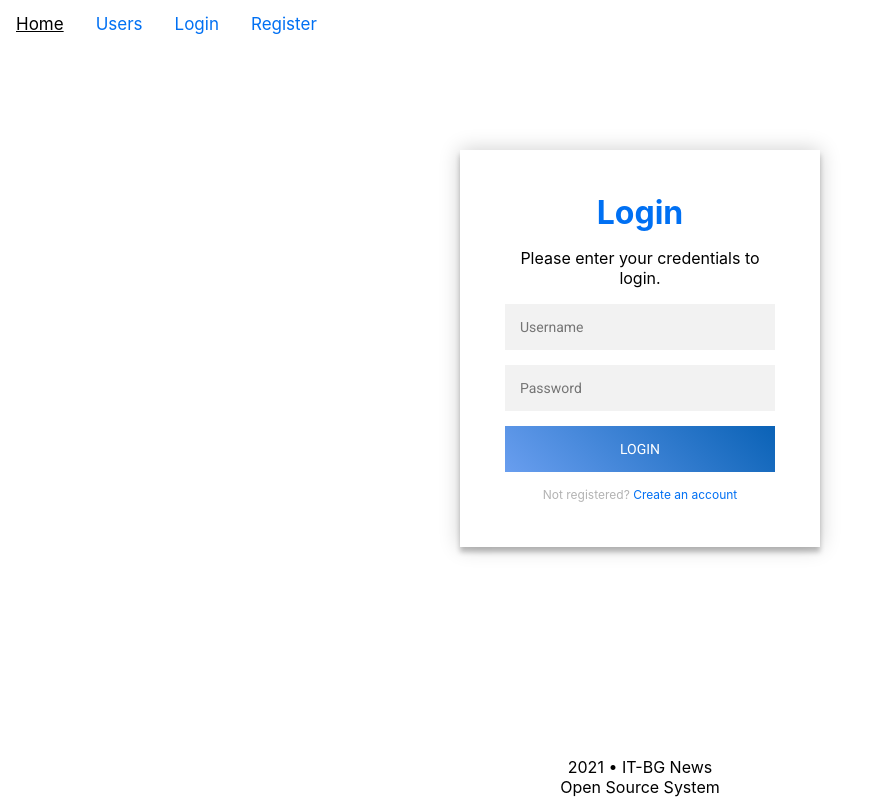
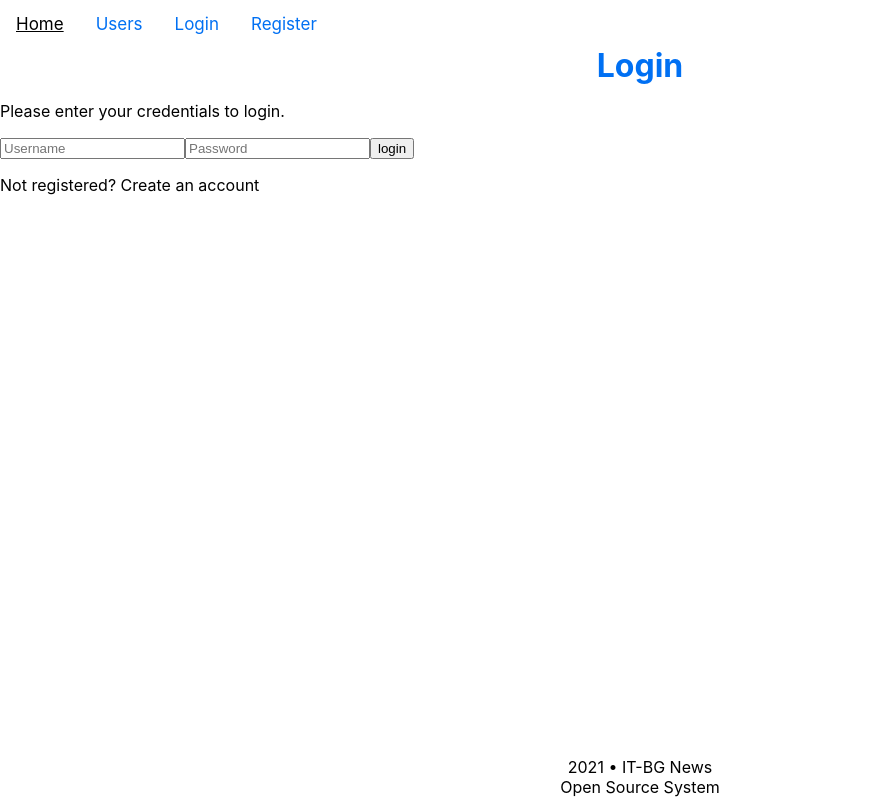
Before and after one commit to kristiyanivanovx/itbgnews, a Next.js app in the folder client/: page /login in a window 1280 px wide. Shown: the whole page, without its empty margins (0-890 px from the left). Built offline with nearby package versions, Linux system fonts and the light colour scheme.

Commit message:
remove login and register forms css
remove login and register forms css

```diff
--- a/client/styles/Footer.module.css
+++ b/client/styles/Footer.module.css
@@ -1,5 +1,5 @@
 .footer {
-    position:absolute;
+    position: absolute;
     bottom: 3px;
     width: 100%;
     text-align: center
--- a/client/styles/globals.css
+++ b/client/styles/globals.css
@@ -28,77 +28,6 @@ li{
   line-height: 2rem;
   border-bottom: 1px dotted #777;
 }
-
-/* login and register VV */
-@import url(https://fonts.googleapis.com/css?family=Roboto:300);
-header .header{
-  background-color: #fff;
-  height: 45px;
-}
-header a img{
-  width: 134px;
-  margin-top: 4px;
-}
-.login-page, .register-page {
-  width: 360px;
-  padding: 8% 0 0;
-  margin: auto;
-}
-.login-page .form .login, .register-page .form .register {
-  margin-top: -31px;
-  margin-bottom: 26px;
-}
-.form {
-  position: relative;
-  z-index: 1;
-  background: #FFFFFF;
-  max-width: 360px;
-  margin: 0 auto 100px;
-  padding: 45px;
-  text-align: center;
-  box-shadow: 0 0 20px 0 rgba(0, 0, 0, 0.2), 0 5px 5px 0 rgba(0, 0, 0, 0.24);
-}
-.form input {
-  font-family: "Roboto", sans-serif;
-  outline: 0;
-  background: #f2f2f2;
-  width: 100%;
-  border: 0;
-  margin: 0 0 15px;
-  padding: 15px;
-  box-sizing: border-box;
-  font-size: 14px;
-}
-.form button {
-  font-family: "Roboto", sans-serif;
-  text-transform: uppercase;
-  outline: 0;
-  background-image: linear-gradient(45deg, #699eef, #0a62b6);
-  width: 100%;
-  border: 0;
-  padding: 15px;
-  color: #FFFFFF;
-  font-size: 14px;
-  /*-webkit-transition: all 0.3 ease;*/
-  /*transition: all 0.3 ease;*/
-  cursor: pointer;
-}
-.form .message {
-  margin: 15px 0 0;
-  color: #b3b3b3;
-  font-size: 12px;
-}
-.form .message a {
-  color: #0070f3;
-  text-decoration: none;
-}
-
-.container {
-  position: relative;
-  max-width: 300px;
-  margin: 0 auto;
-}
-/* login and register ^^ */
 
 /* navbar */
 /* Add a black background color to the top navigation */
```
